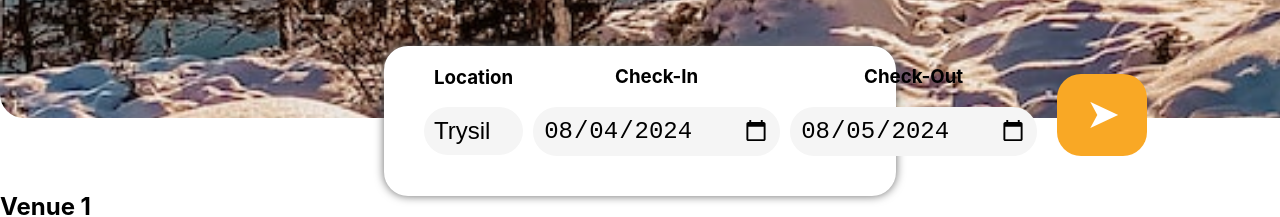
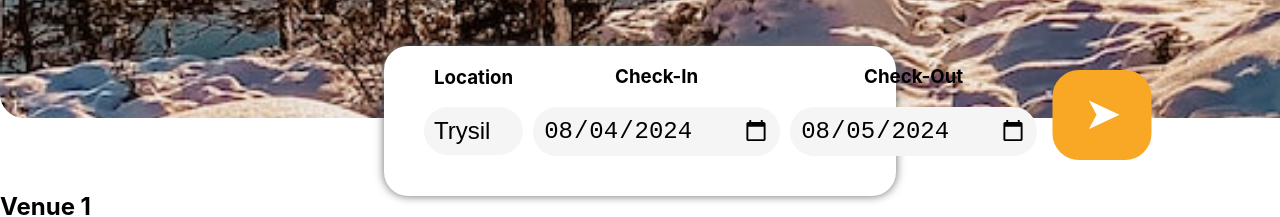
Before and after one commit to Nilliz85/holidaze, a React (Create React App) app: page / in a window 1280 px wide. In both pictures the pointer is over the button 1102 px from the left and 1358 px from the top of the page. Shown: the part 1244-1461 px from the top of the page. Built offline with nearby package versions, Linux system fonts and the light colour scheme.

Commit message:
added hover and active effect on the search form button

```diff
--- a/src/components/searchform/searchform.styles.scss
+++ b/src/components/searchform/searchform.styles.scss
@@ -55,6 +55,14 @@
       justify-content: center;
       align-items: center;
       margin-top: auto;
+
+      &:hover {
+        transform: scale(1.1);
+      }
+
+      &:active {
+        transform: scale(0.95);
+      }
     }
 
     .button-arrow {
```
